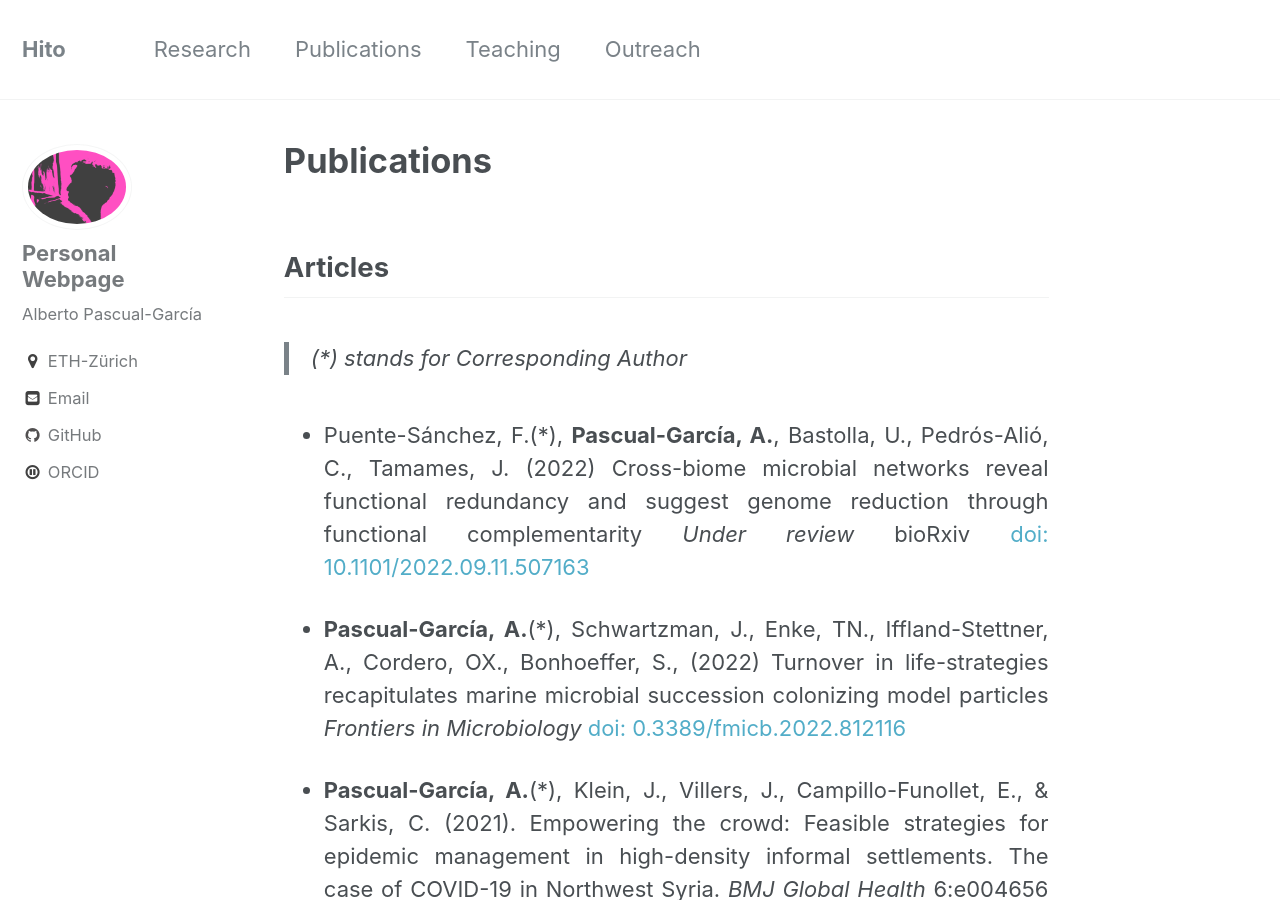
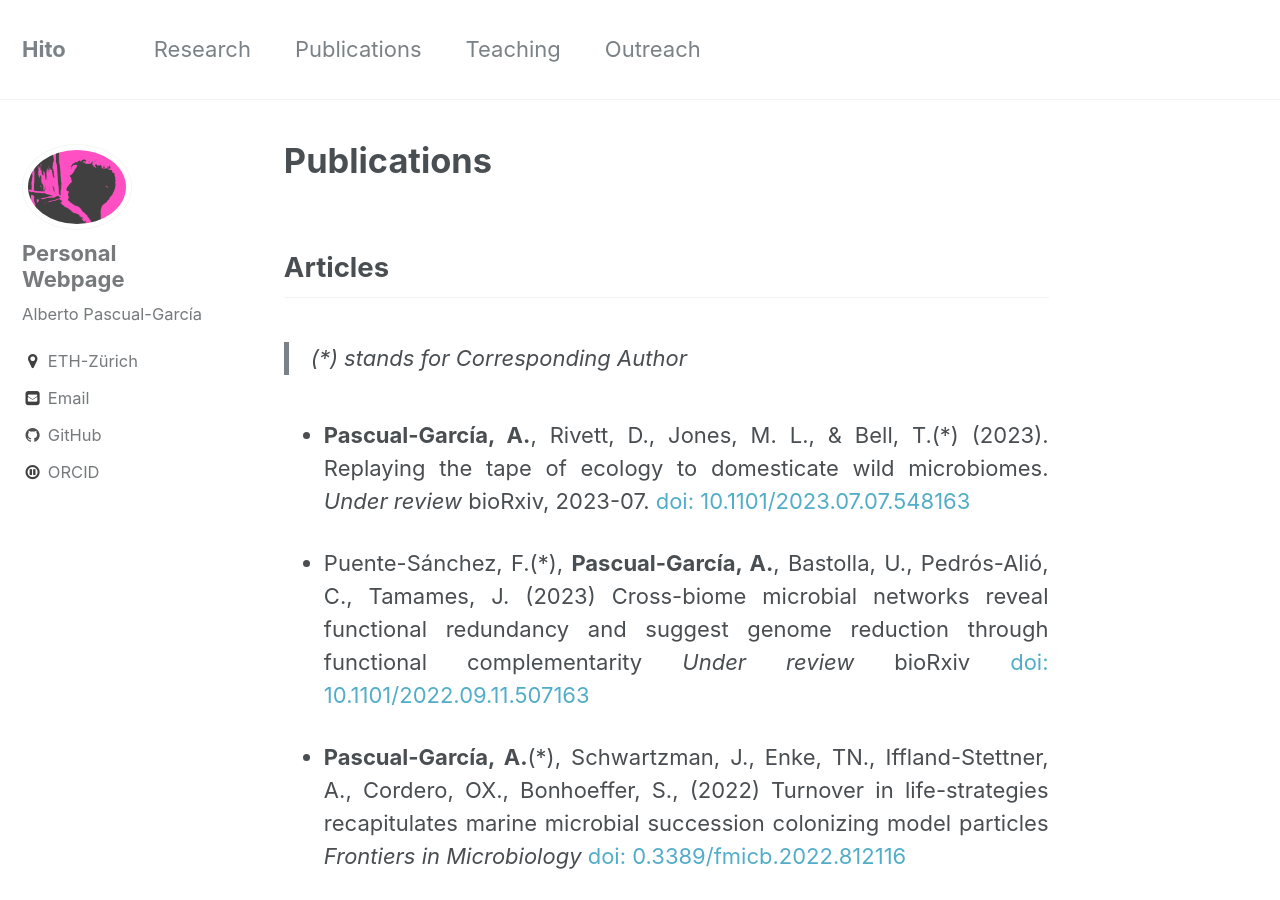
Before and after one commit to apascualgarcia/apascualgarcia.github.io, a Jekyll site: the page built from _pages/Publications.md, in a window 1280 px wide and 900 px high. Built offline with Jekyll 4.4.1, drawn with Linux system fonts in a browser that asks for light colours.

Commit message:
updated publications

```diff
--- a/_pages/Publications.md
+++ b/_pages/Publications.md
@@ -11,7 +11,9 @@ permalink: /_pages/Publications/
 ## Articles
 > (*) stands for Corresponding Author
 
-* Puente-Sánchez, F.(*),  **Pascual-García, A.**, Bastolla, U., Pedrós-Alió, C., Tamames, J. (2022) Cross-biome microbial networks reveal functional redundancy and suggest genome reduction through functional complementarity _Under review_ bioRxiv [doi: 10.1101/2022.09.11.507163](https://doi.org/10.1101/2022.09.11.507163)
+* **Pascual-García, A.**, Rivett, D., Jones, M. L., & Bell, T.(*) (2023). Replaying the tape of ecology to domesticate wild microbiomes. _Under review_ bioRxiv, 2023-07. [doi: 10.1101/2023.07.07.548163](https://doi.org/10.1101/2023.07.07.548163)
+
+* Puente-Sánchez, F.(*),  **Pascual-García, A.**, Bastolla, U., Pedrós-Alió, C., Tamames, J. (2023) Cross-biome microbial networks reveal functional redundancy and suggest genome reduction through functional complementarity _Under review_ bioRxiv [doi: 10.1101/2022.09.11.507163](https://doi.org/10.1101/2022.09.11.507163)
 
 
 * **Pascual-García, A.**(*), Schwartzman, J., Enke, TN., Iffland-Stettner, A., Cordero, OX., Bonhoeffer, S., (2022)  Turnover in life-strategies recapitulates marine microbial succession colonizing model particles _Frontiers in Microbiology_ [doi: 0.3389/fmicb.2022.812116](https://doi.org/10.3389/fmicb.2022.812116)
```
